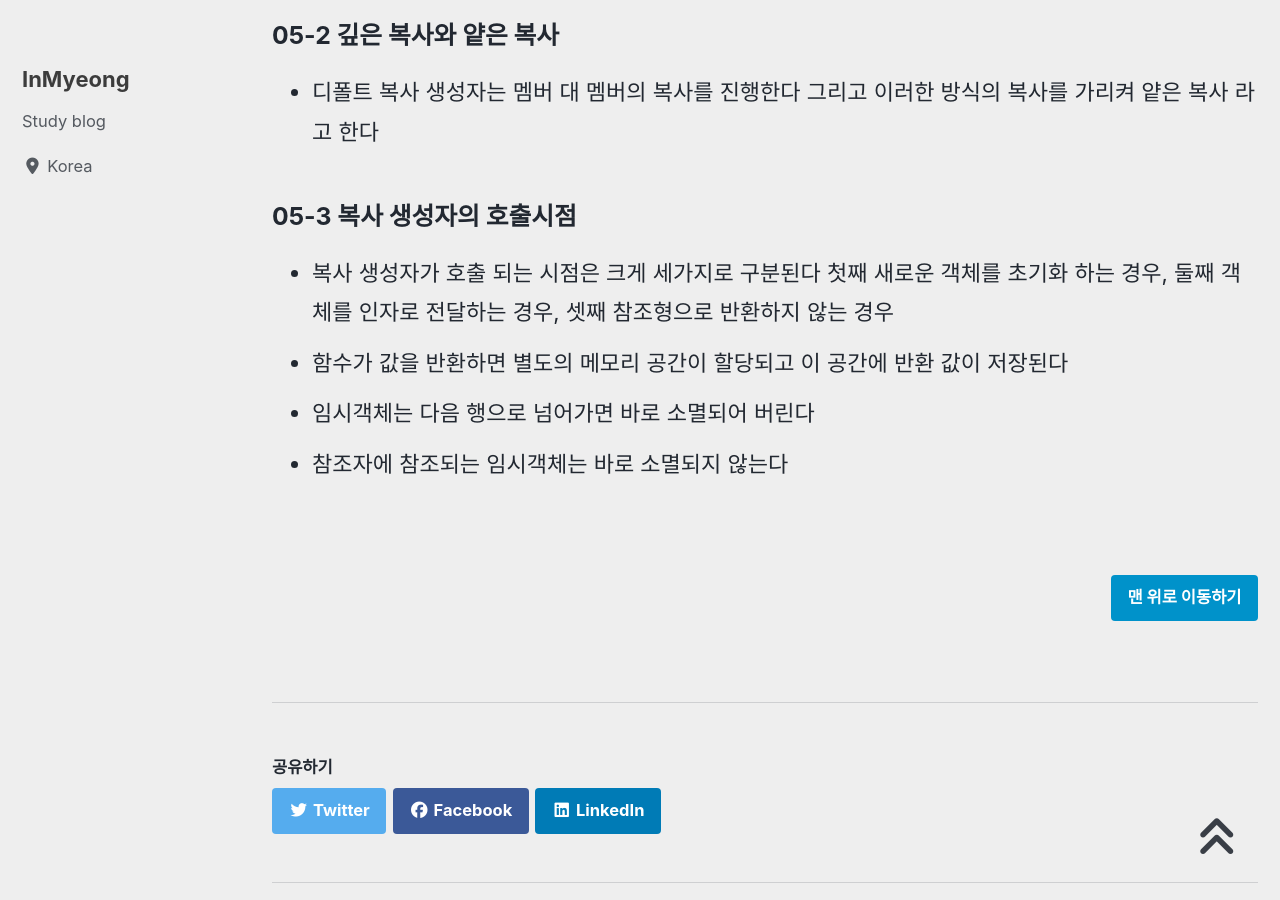
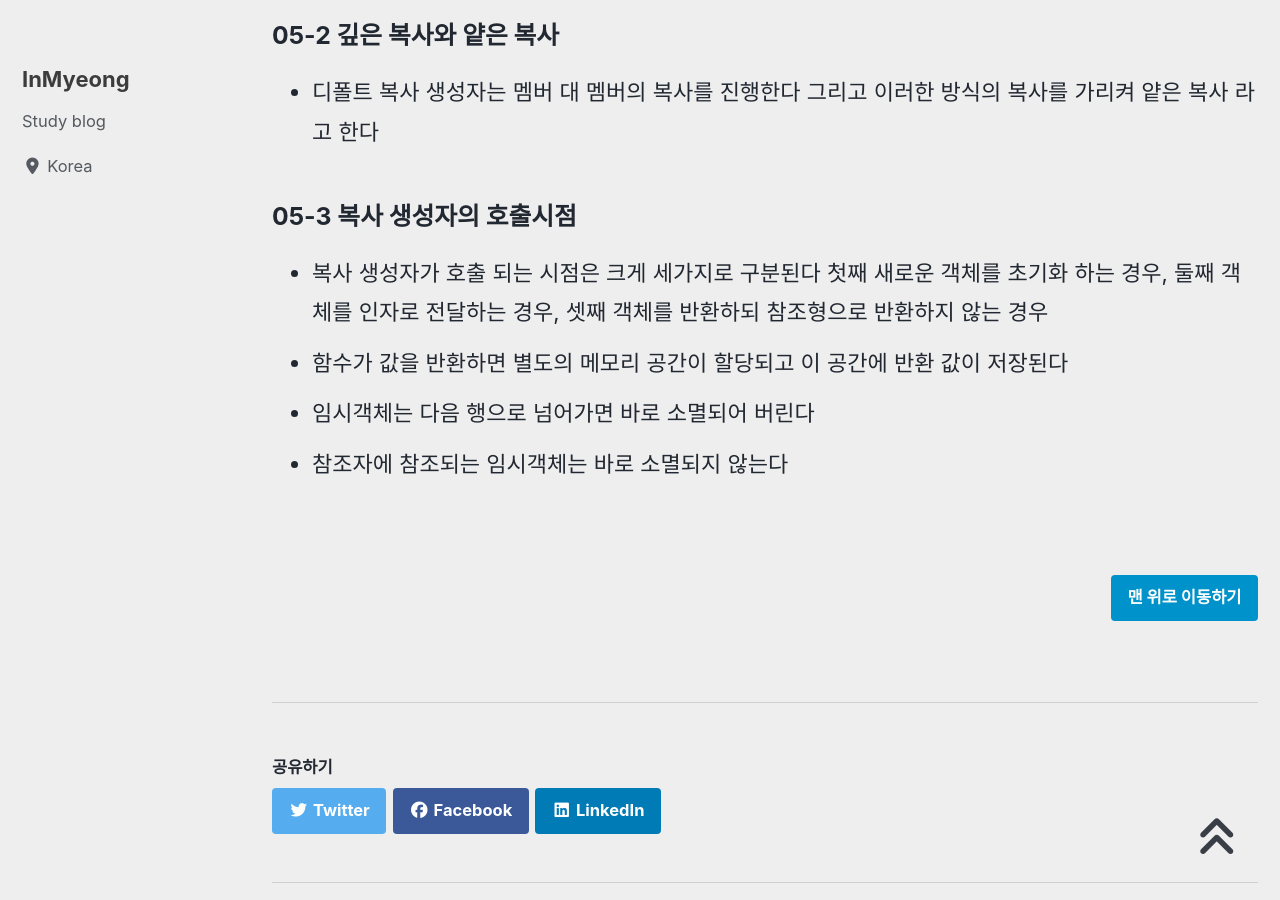
Before and after one commit to devMyeong/devMyeong.github.io, a Jekyll site: the page built from _posts/cpp/2021-07-29-cpp.md, in a window 1280 px wide and 900 px high, scrolled down 12621 px. Built offline with Jekyll 4.4.1, drawn with Linux system fonts in a browser that asks for light colours; cached includes are drawn as plain includes; nearby versions of some CDN libraries; some web fonts are replaced; comment, search, counter and statistics services are not loaded.

Commit message:
corr typo

```diff
--- a/_posts/cpp/2021-07-29-cpp.md
+++ b/_posts/cpp/2021-07-29-cpp.md
@@ -266,7 +266,7 @@ Rectangle::Rectangle(const int &x1, const int &y1, const int &x2, const int &y2)
 - 디폴트 복사 생성자는 멤버 대 멤버의 복사를 진행한다 그리고 이러한 방식의 복사를 가리켜 얕은 복사 라고 한다
 
 ### 05-3 복사 생성자의 호출시점
-- 복사 생성자가 호출 되는 시점은 크게 세가지로 구분된다 첫째 새로운 객체를 초기화 하는 경우, 둘째 객체를 인자로 전달하는 경우, 셋째 참조형으로 반환하지 않는 경우
+- 복사 생성자가 호출 되는 시점은 크게 세가지로 구분된다 첫째 새로운 객체를 초기화 하는 경우, 둘째 객체를 인자로 전달하는 경우, 셋째 객체를 반환하되 참조형으로 반환하지 않는 경우
 - 함수가 값을 반환하면 별도의 메모리 공간이 할당되고 이 공간에 반환 값이 저장된다
 - 임시객체는 다음 행으로 넘어가면 바로 소멸되어 버린다
 - 참조자에 참조되는 임시객체는 바로 소멸되지 않는다
```
